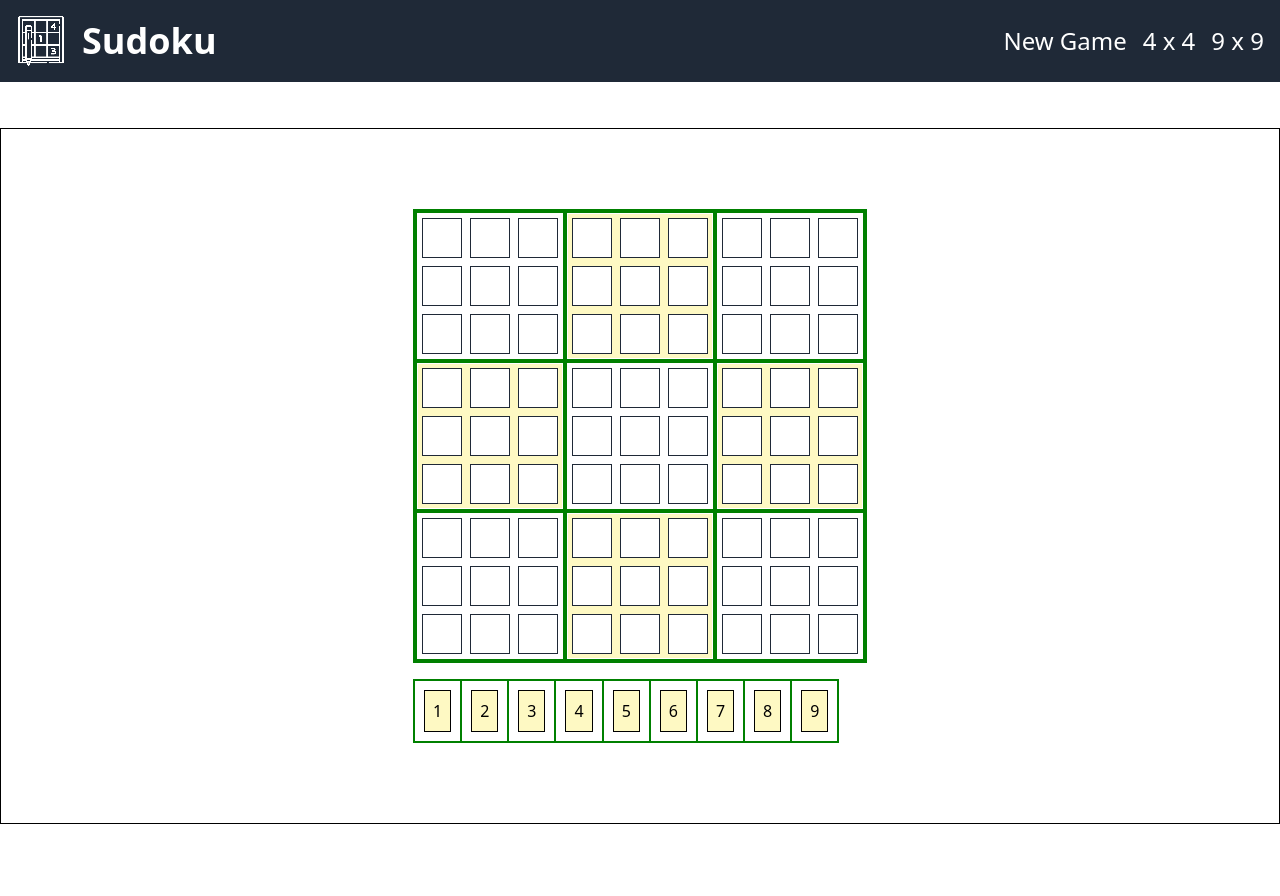
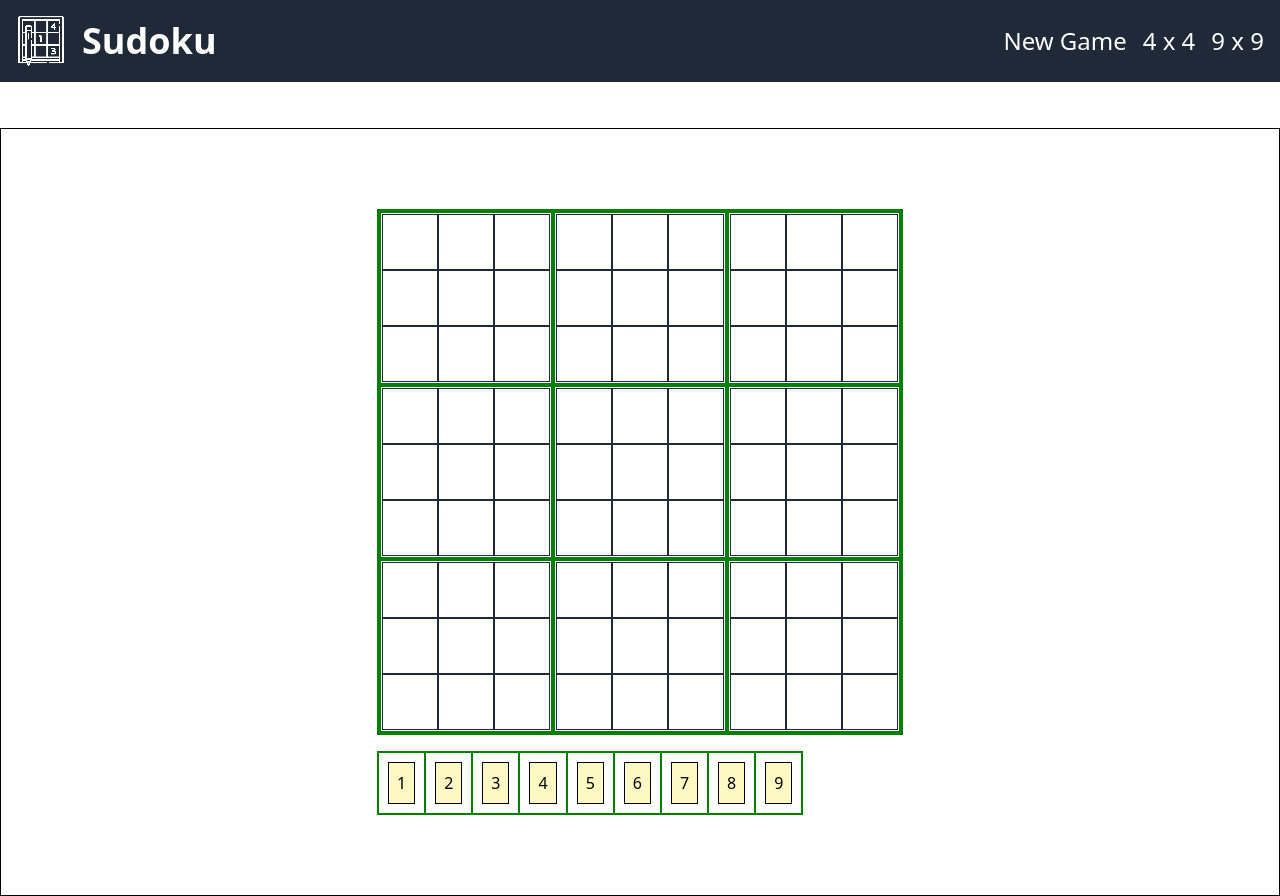
Before and after one commit to derekjtong/sudoku, a React (Vite) app in the folder frontend/: page / in a window 1280 px wide. Before the commit the page ends 824 px from the top, so only its background shows below. Built offline with nearby package versions, Linux system fonts and the light colour scheme.

Commit message:
Resized cell

```diff
--- a/frontend/src/components/Cell.jsx
+++ b/frontend/src/components/Cell.jsx
@@ -2,7 +2,7 @@ function Cell({ row, col, value, onCellClick, onChange, isSelected }) {
   return (
     <input
       type="text"
-      className={`m-1 h-10 w-10 cursor-pointer border border-gray-800 text-center caret-transparent ${isSelected ? "bg-gray-200" : ""}`}
+      className={`m-0 h-14 w-14 cursor-pointer border border-gray-800 text-center caret-transparent ${isSelected ? "bg-gray-200" : ""}`}
       value={value}
       onChange={onChange}
       onClick={() => onCellClick(row, col)}
```
